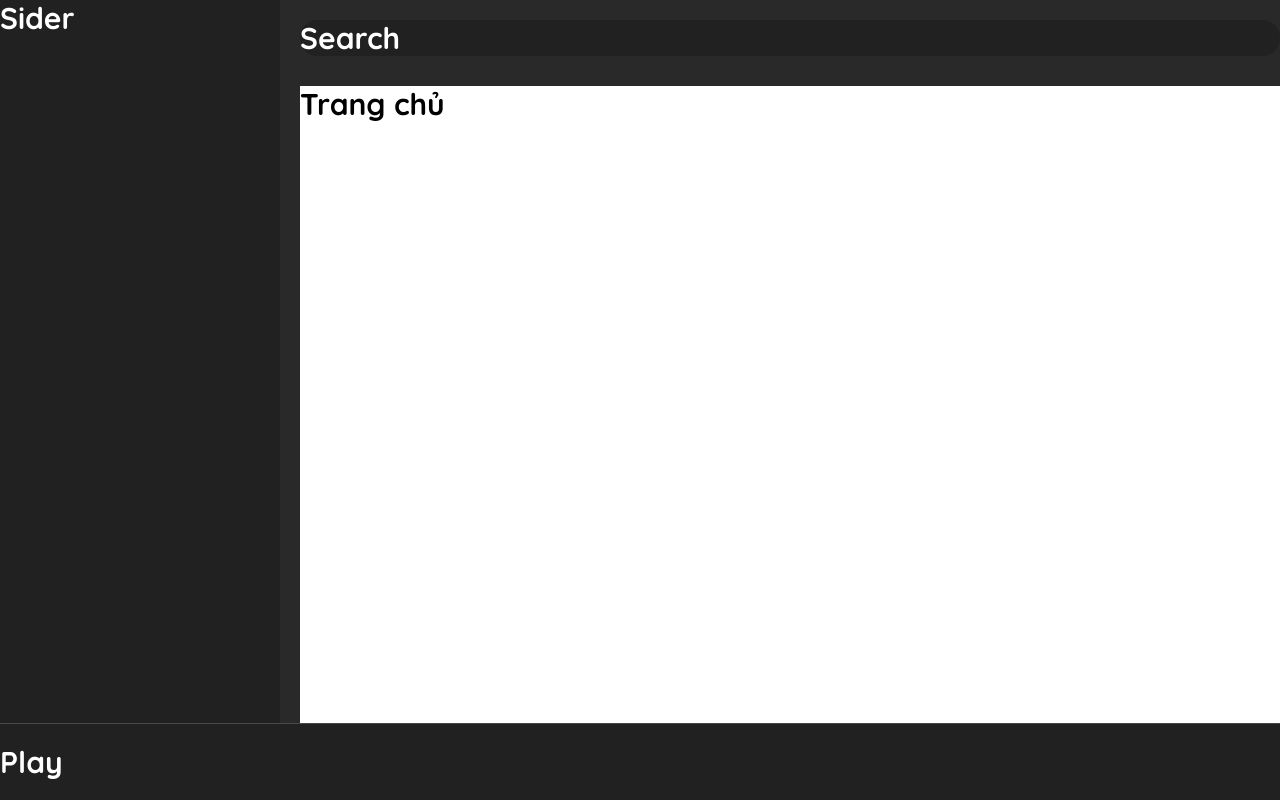
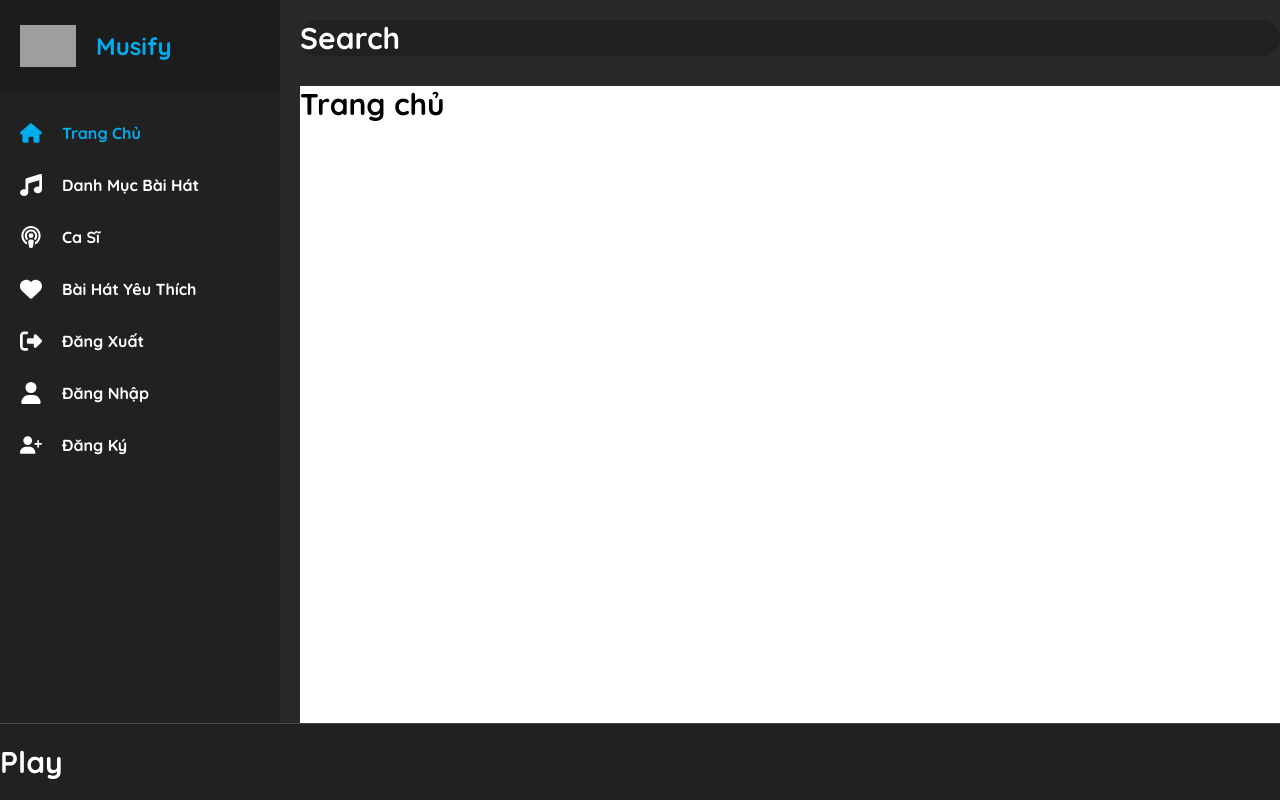
Before and after one commit to maitatduy/Musify, a Next.js app: page / in a window 1280 px wide. Shown: the top 800 px of the page. Built offline with nearby package versions, Linux system fonts and the light colour scheme; grey boxes are pictures that could not be loaded.

Commit message:
feat: add Sider component

```diff
--- a/src/app/components/sider/Sider.tsx
+++ b/src/app/components/sider/Sider.tsx
@@ -1,8 +1,12 @@
+import SiderLogo from "./SiderLogo";
+import SiderMenu from "./SiderMenu";
+
 export default function Sider() {
   return (
     <>
       <div className={"bg-[#212121] w-[280px] h-[100vh] fixed"}>
-               <h1 className={"text-3xl text-white font-bold"}>Sider</h1>
+        <SiderLogo />
+        <SiderMenu />
       </div>
     </>
   );
--- /dev/null
+++ b/src/app/components/sider/SiderLogo.tsx
@@ -0,0 +1,18 @@
+import Link from "next/link";
+
+export default function SiderLogo() {
+  return (
+    <>
+      <div className={"bg-[#1C1C1C] py-[25px] pl-5"}>
+        <Link className={"flex gap-5 items-center"} href={"/"}>
+          <img
+            className={"h-[42px] w-auto"}
+            src={"/logo.png"}
+            alt={"Musify Logo"}
+          />
+          <span className={"text-[#00ADEF] text-2xl font-bold"}>Musify</span>
+        </Link>
+      </div>
+    </>
+  );
+}
--- /dev/null
+++ b/src/app/components/sider/SiderMenu.tsx
@@ -0,0 +1,87 @@
+"use client";
+import { Url } from "next/dist/shared/lib/router/router";
+import Link from "next/link";
+import { usePathname } from "next/navigation";
+import { ReactNode } from "react";
+import {
+  FaHeart,
+  FaHouse,
+  FaMusic,
+  FaPodcast,
+  FaRightFromBracket,
+  FaUser,
+  FaUserPlus,
+} from "react-icons/fa6";
+
+export default function SiderMenu() {
+  interface MenuLink {
+    icon: ReactNode;
+    title: String;
+    link: Url;
+  }
+
+  const menu: MenuLink[] = [
+    {
+      icon: <FaHouse />,
+      title: "Trang Chủ",
+      link: "/",
+    },
+    {
+      icon: <FaMusic />,
+      title: "Danh mục bài hát",
+      link: "/categories",
+    },
+    {
+      icon: <FaPodcast />,
+      title: "Ca sĩ",
+      link: "/singers",
+    },
+    {
+      icon: <FaHeart />,
+      title: "Bài hát yêu thích",
+      link: "/wishlist",
+    },
+    {
+      icon: <FaRightFromBracket />,
+      title: "Đăng xuất",
+      link: "/logout",
+    },
+    {
+      icon: <FaUser />,
+      title: "Đăng nhập",
+      link: "/login",
+    },
+    {
+      icon: <FaUserPlus />,
+      title: "Đăng ký",
+      link: "/register",
+    },
+  ];
+
+  const pathName = usePathname();
+  console.log(pathName);
+
+  return (
+    <>
+      <nav className={"px-5 pt-[30px]"}>
+        <ul className="flex flex-col items-start gap-[30px]">
+          {menu.map((item, index) => (
+            <li key={index}>
+              <Link
+                href={item.link}
+                className={`flex gap-5 items-center hover:text-primary ${
+                  item.link === pathName ? "text-primary" : "text-white"
+                }`}
+              >
+                <span className="text-[22px]">{item.icon}</span>
+                <span className="text-[16px] font-bold capitalize leading-[22px]">
+                  {item.title}
+                </span>
+              </Link>
+            </li>
+          ))}
+        </ul>
+      </nav>
+    </>
+  );
+}
```
Lines whose indentation alone changed are shown as unchanged.
